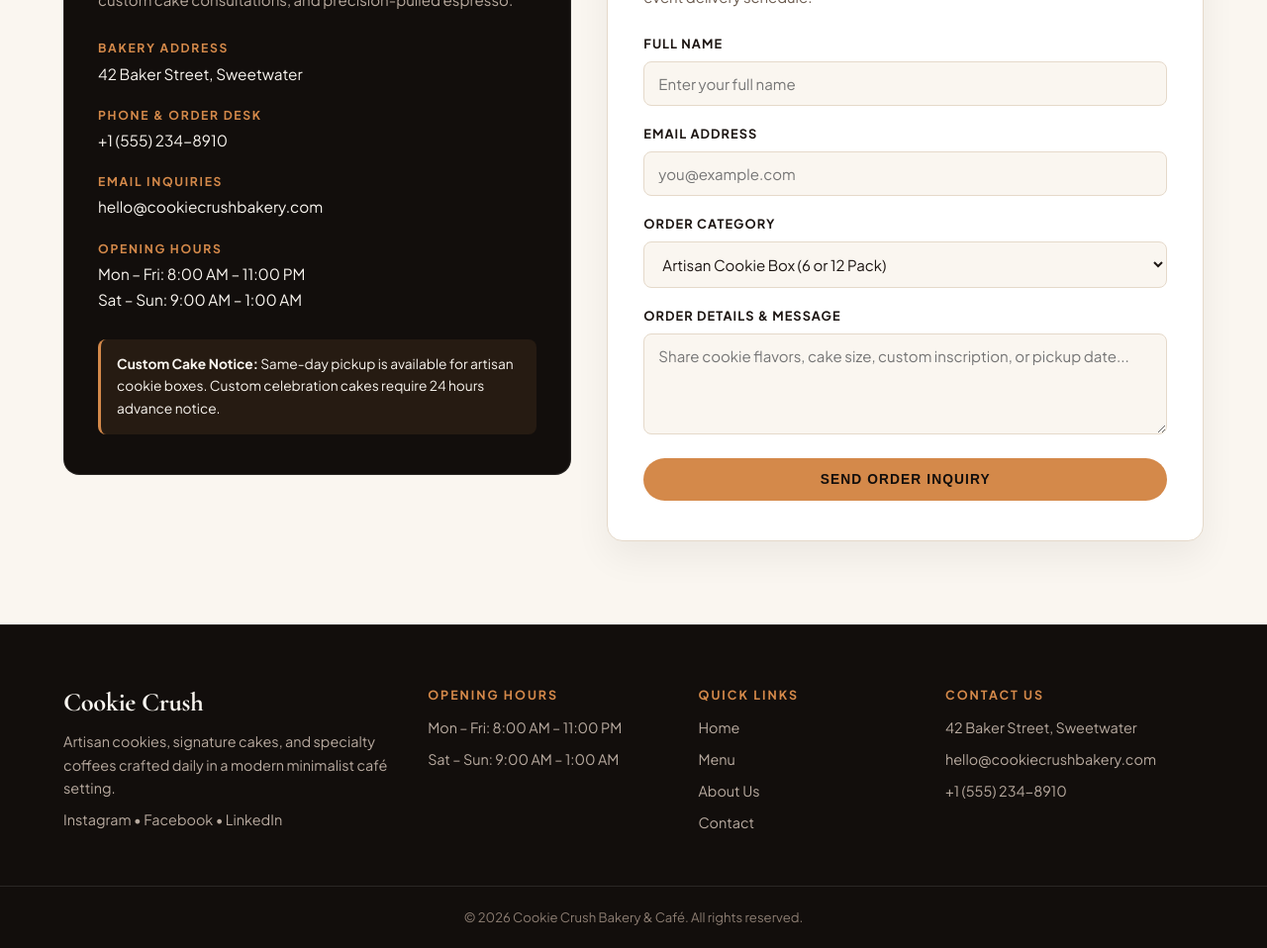
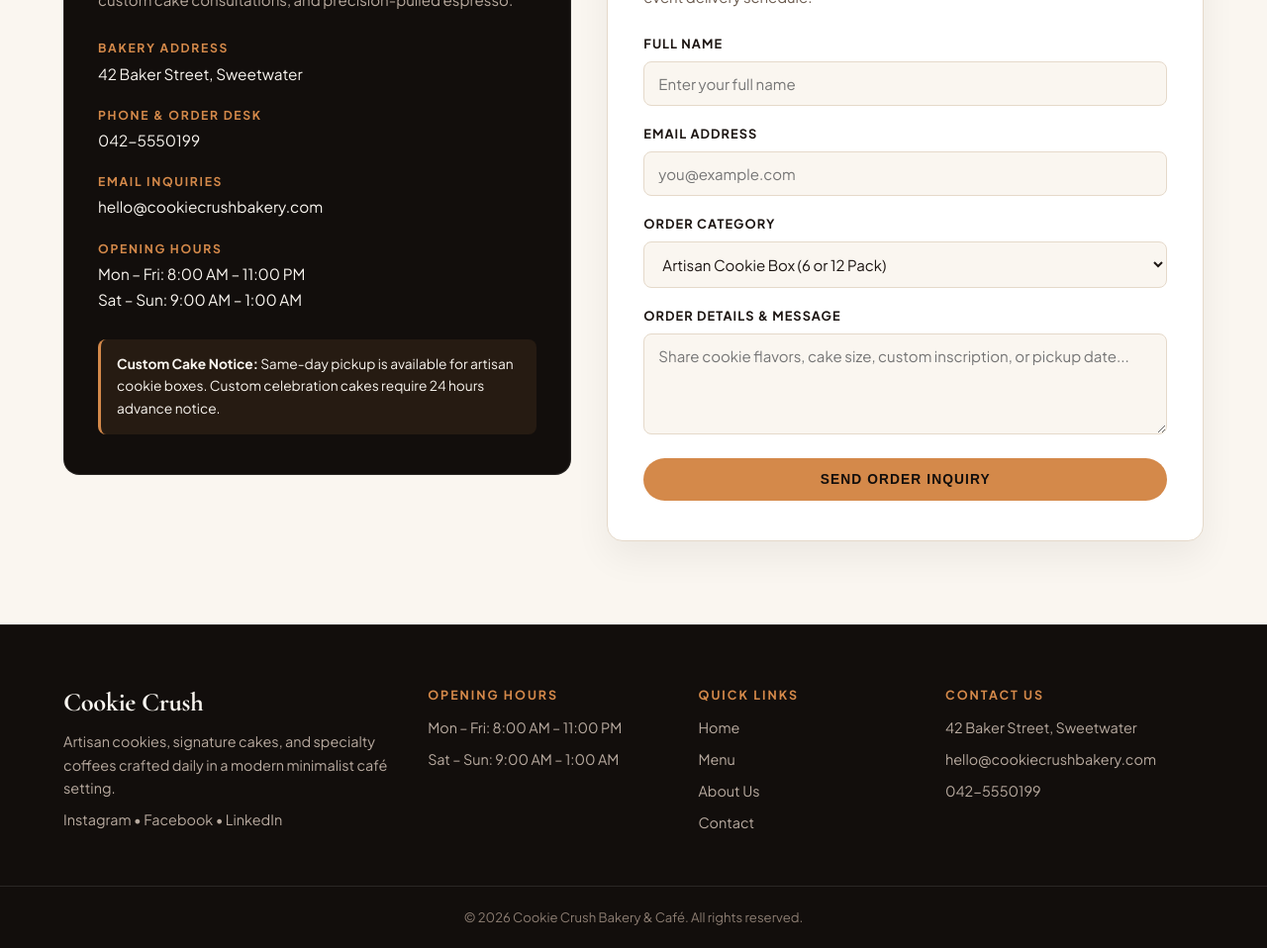
Before and after one commit to abdullahkhalid0053/Cookie-Crush-Cafe, a plain HTML site: page contact.html in a window 1280 px wide. Shown: the part 660-1618 px from the top of the page at 99% size. Drawn offline with nearby package versions, Linux system fonts and the light colour scheme.

Commit message:
Update Cookie Crush phone number to 042-5550199 across all pages

```diff
--- a/contact.html
+++ b/contact.html
@@ -43,7 +43,7 @@
           <p>Visit our flagship bakery café for daily fresh cookie trays, custom cake consultations, and precision-pulled espresso.</p>
           <div class="info-list">
             <div class="info-item"><strong>Bakery Address</strong><span>42 Baker Street, Sweetwater</span></div>
-            <div class="info-item"><strong>Phone &amp; Order Desk</strong><span>+1 (555) 234-8910</span></div>
+            <div class="info-item"><strong>Phone &amp; Order Desk</strong><span>042-5550199</span></div>
             <div class="info-item"><strong>Email Inquiries</strong><span>hello@cookiecrushbakery.com</span></div>
             <div class="info-item"><strong>Opening Hours</strong><span>Mon &ndash; Fri: 8:00 AM &ndash; 11:00 PM<br>Sat &ndash; Sun: 9:00 AM &ndash; 1:00 AM</span></div>
           </div>
@@ -114,7 +114,7 @@
         <h4>Contact Us</h4>
         <p>42 Baker Street, Sweetwater</p>
         <p>hello@cookiecrushbakery.com</p>
-        <p>+1 (555) 234-8910</p>
+        <p>042-5550199</p>
       </div>
     </div>
     <div class="footer-bottom">
```
Also changed, not shown: about.html (+1 -1 lines), index.html (+1 -1 lines), menu.html (+1 -1 lines).
